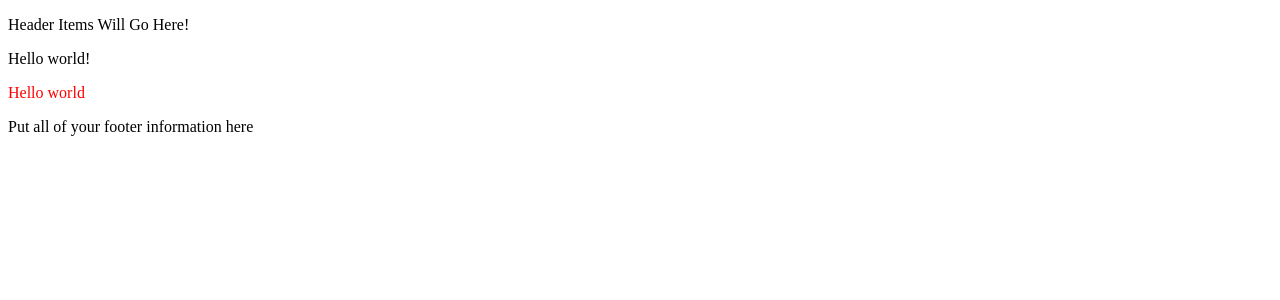
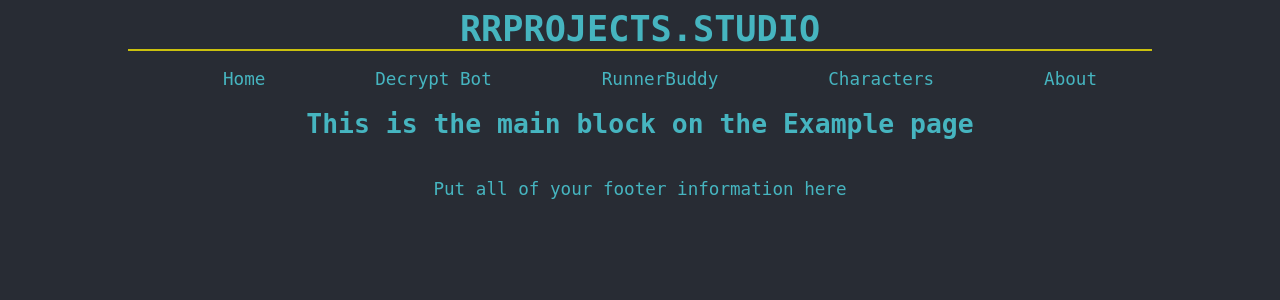
Before and after one commit to RocinRykor/rrprojects.studio, a Flask app: page / in a window 1280 px wide. Shown: the top 300 px of the page. Run offline with Flask 2, Linux system fonts and the light colour scheme.

Commit message:
Fucking arround with look

```diff
--- a/rrprojects/static/css/main.css
+++ b/rrprojects/static/css/main.css
@@ -1,7 +1,65 @@
-.example_block {
-    width: 100%;
+html {
+  box-sizing: border-box;
+  width: 100%;
+  background-color: #282c34;
+  color: #46b5c0;
+  font-size: 1.1rem;
+  /*font-family: monospace;*/
+  font-family: 'Inconsolata', monospace;
+  display: flex;
+  flex-direction: column;
+  align-items: center;
 }
 
-.example_block__paragraph--red {
-    color: red;
+body {
+  box-sizing: border-box;
+  width: 80%;
+  min-height: 98vh;
+  text-align: center;
+  display: flex;
+  flex-direction: column;
 }
+
+.main_nav {
+    width: 100%;
+    border-top: 2px solid #cbc10e;
+}
+
+.main_links {
+    display: flex;
+    flex-direction: row;
+    margin: auto;
+}
+
+.main_links li {
+    text-decoration: none;
+    text-align: center;
+    color: #46b5c0;
+    display: inline-block;
+    height: 1.5rem;
+    flex: 1 0 auto;
+    padding-top: .5rem;
+}
+
+.navlink {
+  text-decoration: none;
+  color: #46b5c0;
+  display: inline-block;
+  height: 1.5rem;
+  flex: 1 0 auto;
+  padding-top: .5rem;
+}
+
+.navlink:hover {
+  color: #0f5;
+  background: #606060;
+}
+
+.navlink:visited {
+  color: #46b5c0;
+}
+
+.main_title {
+    text-align: center;
+    margin: auto;
+}
--- a/rrprojects/templates/characters.html
+++ b/rrprojects/templates/characters.html
@@ -2,6 +2,6 @@
 
 {% block main %}
 
-<h2>This is the characters file!</h2>
+<h2>test</h2>
 
 {% endblock %}
--- a/rrprojects/templates/index.html
+++ b/rrprojects/templates/index.html
@@ -2,11 +2,6 @@
 
 {% block main %}
 
-<section class="example_block">
-    <p>Hello world!</p>
-</section>
-<section class="example_block">
-    <p class="example_block__paragraph--red">Hello world</p>
-</section>
+<h2>This is the main block on the Example page</h2>
 
 {% endblock %}
--- a/rrprojects/templates/partials/header.html
+++ b/rrprojects/templates/partials/header.html
@@ -1,3 +1,12 @@
 <header>
-    <p>Header Items Will Go Here!</p>
+    <h1 class="main_title">RRPROJECTS.STUDIO</h1>
+<nav class="main_nav">
+    <ul class="main_links">
+        <li><a href="/" class="navlink" title="Return Home">Home</a></li>
+        <li><a href="/decrypt" class="navlink" title="Decrypt Discord Bot">Decrypt Bot</a></li>
+        <li><a href="#" class="navlink" title="RunnerBuddy - Shadowrun 3e Character Manager">RunnerBuddy</a></li>
+        <li><a href="/characters" class="navlink" title="View our Shadowrun Characters">Characters</a></li>
+        <li><a href="#" class="navlink" title="About Me">About</a></li>
+    </ul>
+</nav>
 </header>
```
Also changed, not shown: rrprojects/templates/example.html (+7 -0 lines).
